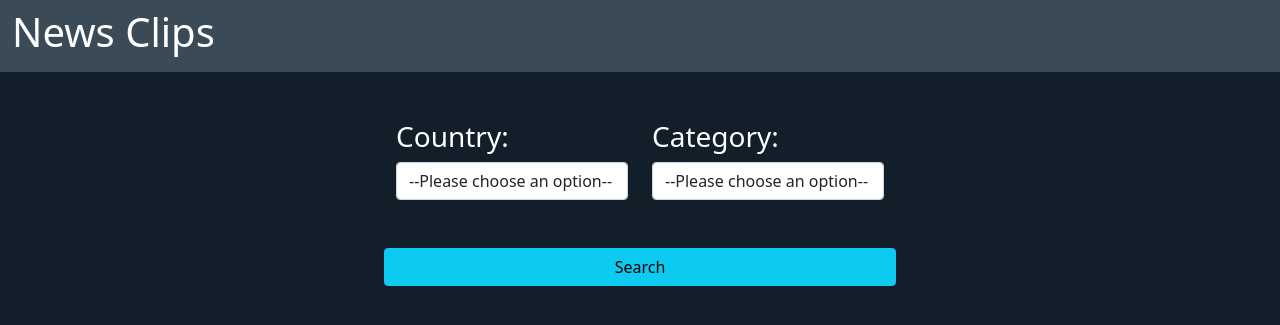
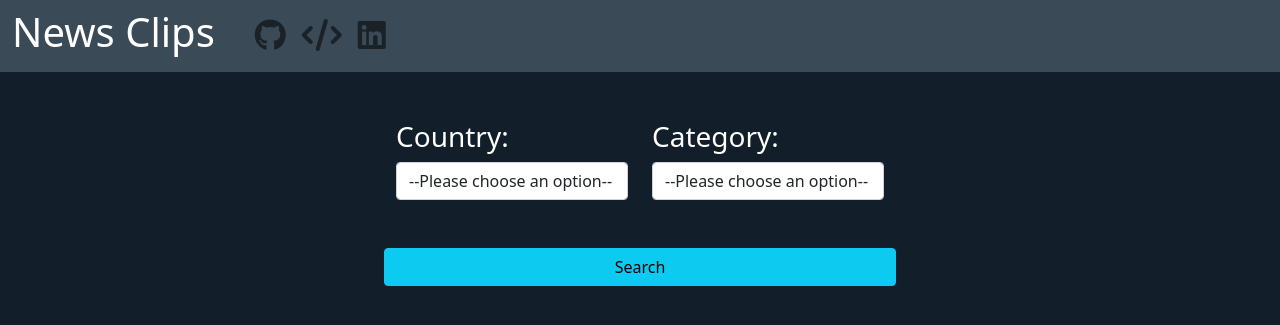
Before and after one commit to Mmarcos01/django_news, a Django app: template templates/home.html in a window 1280 px wide. Shown: the top 325 px of the page. Run offline with Django 4.2, Linux system fonts and the light colour scheme; the template is opened without the code that fills it, so the values that code supplies are empty.

Commit message:
clean comments, add links

```diff
--- a/templates/home.html
+++ b/templates/home.html
@@ -4,6 +4,7 @@
     <meta charset="UTF-8">
     <meta http-equiv="X-UA-Compatible" content="IE=edge">
     <meta name="viewport" content="width=device-width, initial-scale=1.0">
+    <link rel="stylesheet" href="https://cdnjs.cloudflare.com/ajax/libs/font-awesome/6.0.0-beta2/css/all.min.css" integrity="sha512-YWzhKL2whUzgiheMoBFwW8CKV4qpHQAEuvilg9FAn5VJUDwKZZxkJNuGM4XkWuk94WCrrwslk8yWNGmY1EduTA==" crossorigin="anonymous" referrerpolicy="no-referrer" />
     <link href="https://cdn.jsdelivr.net/npm/bootstrap@5.1.3/dist/css/bootstrap.min.css" rel="stylesheet" integrity="sha384-1BmE4kWBq78iYhFldvKuhfTAU6auU8tT94WrHftjDbrCEXSU1oBoqyl2QvZ6jIW3" crossorigin="anonymous">
     <title>News</title>
 
@@ -11,45 +12,33 @@
         h1, h3 {
             color: white;
         }
+        h1{
+            margin-right: 2rem;
+        }
     </style>
+
 </head>
 
 <header>
-
   <nav class="navbar navbar-expand-lg navbar navbar-light mb-5" style="background-color: #3a4a57;">
     <div class="container-fluid">
       <h1>News Clips</h1>
         <ul class="navbar-nav me-auto mb-2 mb-lg-0">
             <li class="nav-item">
-              <a class="nav-link" aria-current="page" href="#" data-toggle="tooltip" data-placement="bottom" title="home"><i class="fas fa-home"></i></a>
+              <a class="nav-link" href="https://github.com/Mmarcos01" data-toggle="tooltip" data-placement="bottom" title="My Github"><i class="fab fa-github fa-2x"></i></a>
             </li>
             <li class="nav-item">
-              <a class="nav-link" href="https://github.com/Mmarcos01" data-toggle="tooltip" data-placement="bottom" title="My Github"><i class="fab fa-github"></i></a>
+              <a class="nav-link" href="https://github.com/Mmarcos01/django_news" data-toggle="tooltip" data-placement="bottom" title="Repo on Github"><i class="fas fa-code fa-2x"></i></a>
             </li>
             <li class="nav-item">
-            <section>
-            </section>
-            <a class="nav-link" href="https://www.linkedin.com/in/marie-marcos/" data-toggle="tooltip" data-placement="bottom" title="My LinkedIn"><i class="fab fa-linkedin"></i></a>
+            <a class="nav-link" href="https://www.linkedin.com/in/marie-marcos/" data-toggle="tooltip" data-placement="bottom" title="My LinkedIn"><i class="fab fa-linkedin fa-2x"></i></a>
           </li>
         </ul>
       </div>
-    </div>
   </nav>
-
 </header>
 
-
 <body style="background-color: #121f2a;">
-
-    <!-- make dropdown selections -->
-    <!-- <h3>Change Options: </h3>
-    <form action="" method="get">
-        <input type="text" name="country">
-        <input type="text" name="category">
-        <button type="submit" value="Search">Search</button>
-    </form> -->
-
-<!-- <div class="container-md"></div> -->
     <form class="container mb-5" style="max-width: 32rem;" action="" method="get">
         <div class="row">
             <div class="col">
@@ -75,23 +64,10 @@
             </select>
         <br><br>
     </div>
-    <!-- <input type="submit" value="Search"> -->
+
     <button type="submit" class="btn btn-info" value="Search">Search</button>
     </div>
     </form>
-
-
-    <!-- <h3>Search by Country</h3>
-    <form action="" method="get">
-        <input type="text" name="country">
-        <button type="submit" value="Search">Search</button>
-    </form> -->
-
-    <!-- <h3>Search by Category</h3>
-    <form action="" method="get">
-        <input type="text" name="category">
-        <button type="submit" value="Search">Search</button>
-    </form> -->
 
     {% for article in articles %}
     <div class="card mb-4" style="max-width: 36rem; margin: 0 auto">
@@ -105,14 +81,7 @@
             <small>published at: {{article.publishedAt }}</small>
         </div>
     </div>
-<!-- <img src="{{ article.urlToImage}}" alt="article image" height="400px" width="=200px">
-<p>{{ article.author }}</p>
-<p>{{ article.title }}</p>
-<p>{{ article.desctiption }}</p>
-<a href="{{ article.url }}" target="_blank">Go to Article</a>
-<h6>published at: {{article.publishedAt }}</h6> -->
     {% endfor %}
-
 
 </body>
 </html>
```
Also changed, not shown: news_api/views.py (+2 -6 lines).
